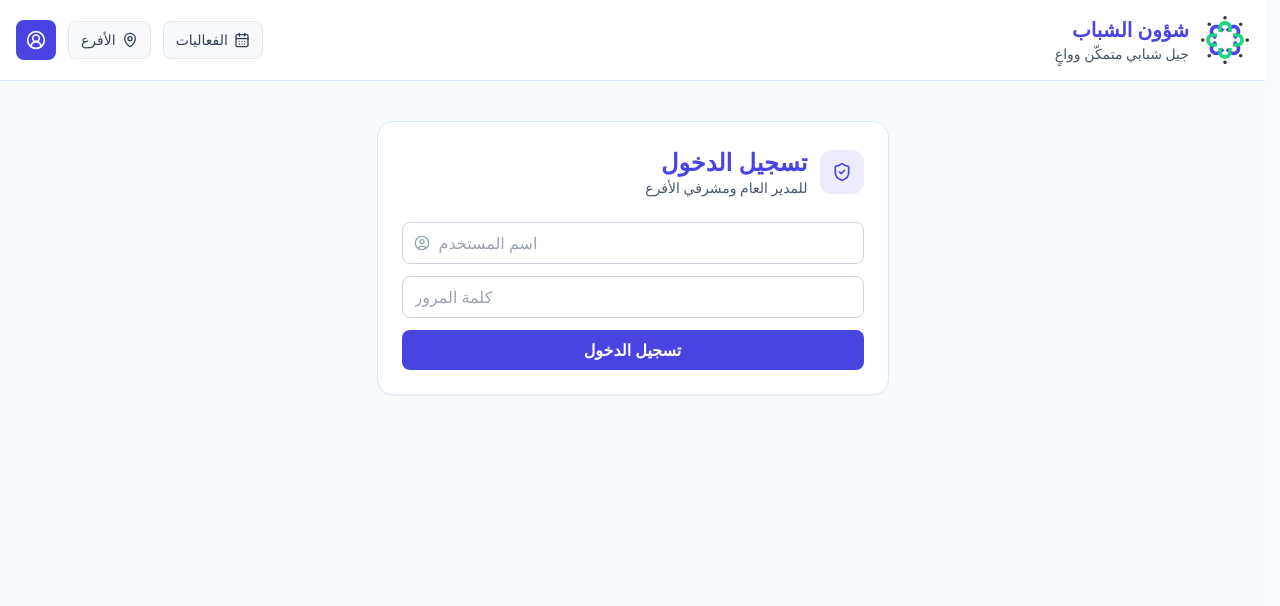
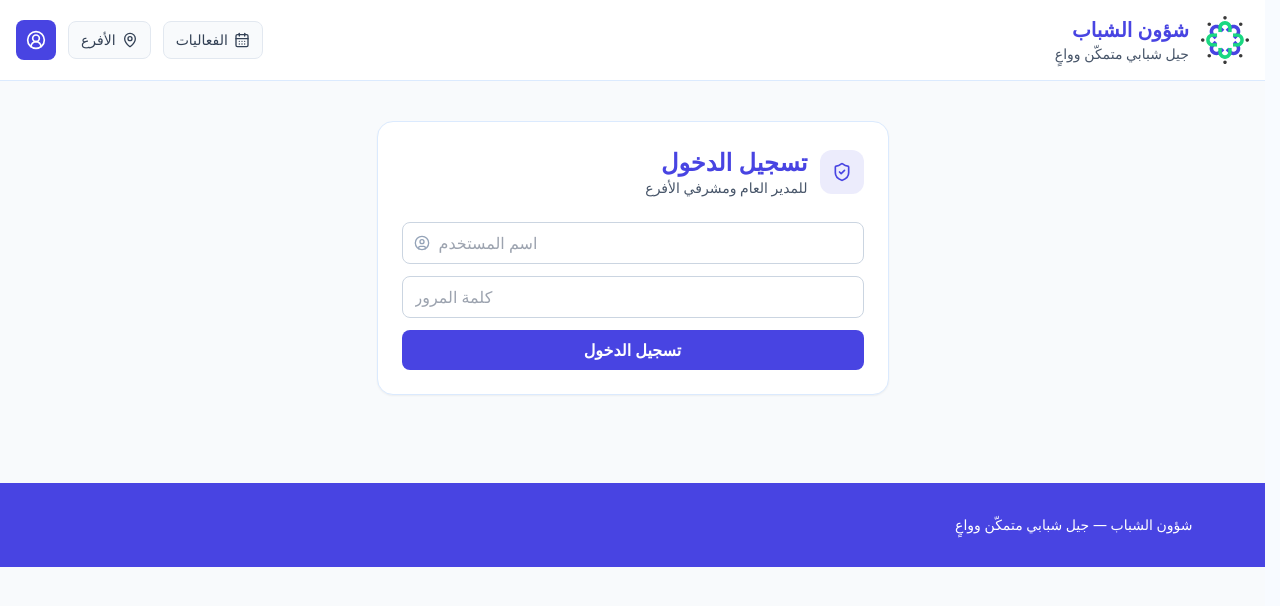
Before and after one commit to ibtikar-syria/youth-affairs, a React (Vite) app in the folder frontend/: page /login in a window 1280 px wide. Shown: the top 606 px of the page. Built offline with nearby package versions, Linux system fonts and the light colour scheme; no server answers.

Commit message:
feat: add SiteFooter component to multiple pages for consistent footer display

```diff
--- /dev/null
+++ b/frontend/src/components/SiteFooter.tsx
@@ -0,0 +1,17 @@
+type SiteFooterProps = {
+  organizationName?: string
+  slogan?: string
+}
+
+export const SiteFooter = ({
+  organizationName = 'شؤون الشباب',
+  slogan = 'جيل شبابي متمكّن وواعٍ',
+}: SiteFooterProps) => (
+  <footer className="mt-12 bg-primary py-8 text-white">
+    <div className="mx-auto max-w-6xl px-4 text-sm">
+      <p>
+        {organizationName} — {slogan}
+      </p>
+    </div>
+  </footer>
+)
--- a/frontend/src/views/AdminPage.tsx
+++ b/frontend/src/views/AdminPage.tsx
@@ -2,6 +2,7 @@ import { useEffect, useState } from 'react'
 import { Navigate } from 'react-router-dom'
 import { ArrowUpRight, Building2, CalendarDays, Image, LogOut, MapPin, UserCircle } from 'lucide-react'
 import { api } from '../lib/api'
+import { SiteFooter } from '../components/SiteFooter'
 import { SiteHeader } from '../components/SiteHeader'
 import type { Branch, EventItem, AuthUser } from '../lib/types'
 
@@ -586,6 +587,8 @@ export const AdminPage = () => {
           </div>
         )}
       </main>
+
+      <SiteFooter />
     </div>
   )
 }
--- a/frontend/src/views/BranchesPage.tsx
+++ b/frontend/src/views/BranchesPage.tsx
@@ -2,6 +2,7 @@ import { useEffect, useState } from 'react'
 import { MapPin } from 'lucide-react'
 import { api } from '../lib/api'
 import { BranchesExplorer } from '../components/BranchesExplorer'
+import { SiteFooter } from '../components/SiteFooter'
 import { SiteHeader } from '../components/SiteHeader'
 import type { Branch } from '../lib/types'
 
@@ -43,6 +44,8 @@ export const BranchesPage = () => {
           loadingBranches={loadingBranches}
         />
       </main>
+
+      <SiteFooter />
     </div>
   )
 }
--- a/frontend/src/views/EventDetailPage.tsx
+++ b/frontend/src/views/EventDetailPage.tsx
@@ -2,6 +2,7 @@ import { useEffect, useState } from 'react'
 import { Link, useParams, useNavigate } from 'react-router-dom'
 import { CalendarDays, ChevronRight, MapPin, Calendar, Building2, ArrowRight } from 'lucide-react'
 import { api } from '../lib/api'
+import { SiteFooter } from '../components/SiteFooter'
 import { SiteHeader } from '../components/SiteHeader'
 import type { EventItem } from '../lib/types'
 
@@ -90,6 +91,8 @@ export const EventDetailPage = () => {
             </div>
           </div>
         </main>
+
+        <SiteFooter />
       </div>
     )
   }
@@ -182,6 +185,8 @@ export const EventDetailPage = () => {
           </div>
         </article>
       </main>
+
+      <SiteFooter />
     </div>
   )
 }
--- a/frontend/src/views/EventsPage.tsx
+++ b/frontend/src/views/EventsPage.tsx
@@ -3,6 +3,7 @@ import { useNavigate, useSearchParams } from 'react-router-dom'
 import { CalendarDays } from 'lucide-react'
 import { api } from '../lib/api'
 import { EventsExplorer } from '../components/EventsExplorer'
+import { SiteFooter } from '../components/SiteFooter'
 import { SiteHeader } from '../components/SiteHeader'
 import type { Branch, EventItem } from '../lib/types'
 
@@ -103,6 +104,8 @@ export const EventsPage = () => {
           onEventClick={(eventId) => navigate(`/events/${eventId}`)}
         />
       </main>
+
+      <SiteFooter />
     </div>
   )
 }
--- a/frontend/src/views/LandingPage.tsx
+++ b/frontend/src/views/LandingPage.tsx
@@ -24,6 +24,7 @@ import {
 import { api } from '../lib/api'
 import { BranchesExplorer } from '../components/BranchesExplorer'
 import { EventsExplorer } from '../components/EventsExplorer'
+import { SiteFooter } from '../components/SiteFooter'
 import { SiteHeader } from '../components/SiteHeader'
 import type { Branch, EventItem } from '../lib/types'
 
@@ -358,13 +359,7 @@ export const LandingPage = () => {
         </section>
       </main>
 
-      <footer className="mt-12 bg-primary py-8 text-white">
-        <div className="mx-auto max-w-6xl px-4 text-sm">
-          <p>
-            {content.organizationName} — {content.slogan}
-          </p>
-        </div>
-      </footer>
+      <SiteFooter organizationName={content.organizationName} slogan={content.slogan} />
 
       <button
         type="button"
--- a/frontend/src/views/LoginPage.tsx
+++ b/frontend/src/views/LoginPage.tsx
@@ -2,6 +2,7 @@ import { useEffect, useState } from 'react'
 import { useNavigate } from 'react-router-dom'
 import { ShieldCheck, UserCircle } from 'lucide-react'
 import { api } from '../lib/api'
+import { SiteFooter } from '../components/SiteFooter'
 import { SiteHeader } from '../components/SiteHeader'
 
 const ADMIN_TOKEN_KEY = 'ya_admin_token'
@@ -139,6 +140,8 @@ export const LoginPage = () => {
         </div>
       </div>
       </div>
+
+      <SiteFooter />
     </div>
   )
 }
--- a/frontend/src/views/SuperAdminPage.tsx
+++ b/frontend/src/views/SuperAdminPage.tsx
@@ -2,6 +2,7 @@ import { useEffect, useState } from 'react'
 import { Navigate } from 'react-router-dom'
 import { Building2, Check, LogOut, Pencil, Trash2, UserCog, Users, X } from 'lucide-react'
 import { api } from '../lib/api'
+import { SiteFooter } from '../components/SiteFooter'
 import { SiteHeader } from '../components/SiteHeader'
 import type { AdminUser, AuthUser, Branch } from '../lib/types'
 
@@ -1168,6 +1169,8 @@ export const SuperAdminPage = () => {
           </div>
         )}
       </main>
+
+      <SiteFooter />
       </div>
   )
 }
```
